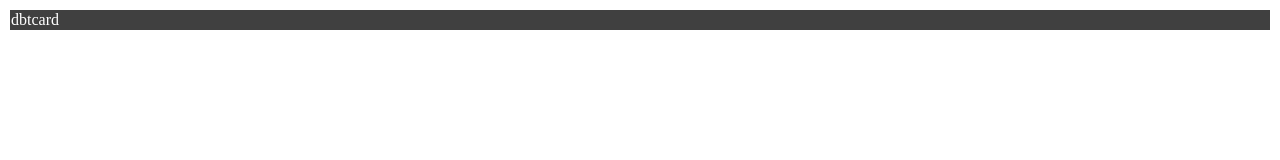
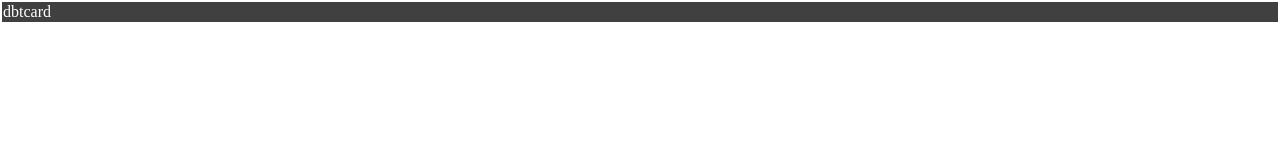
Before and after one commit to dbtcard/dbtcard.github.io, a plain HTML site: page index.html in a window 1280 px wide. Drawn offline with nearby package versions, Linux system fonts and the light colour scheme.

Commit message:
Update index.html

```diff
--- a/index.html
+++ b/index.html
@@ -14,6 +14,9 @@
       height:20%;
       color:white;
       }
+    body{
+      margin:0 0 auto auto;
+    }
   </style>
   <script type='text/javascript'>
     $('#bar').css('width', $(window).width());
```
